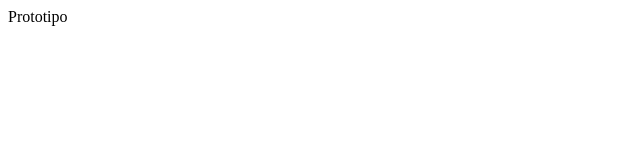
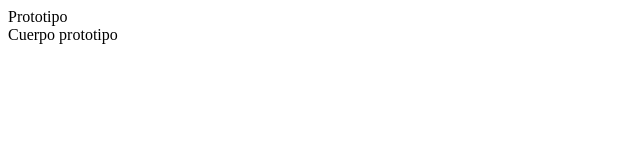
Before and after one commit to Pgarcia1989/Prototipo, a plain HTML site: page index.html in a window 1280 px wide. Shown: the whole page, without its empty margins (0-640 px from the left). Drawn offline with Linux system fonts and the light colour scheme.

Commit message:
Actualizado index.html
Se añade nueva sección 2

```diff
--- a/index.html
+++ b/index.html
@@ -3,8 +3,11 @@
 <head>
 	<meta charset="UTF-8">
 	<title>Prototipo</title>
+
 </head>
 <body>
 <div id="section">Prototipo</div>
+	<div id="section2">Cuerpo prototipo</div>
+
 </body>
 </html>
```
